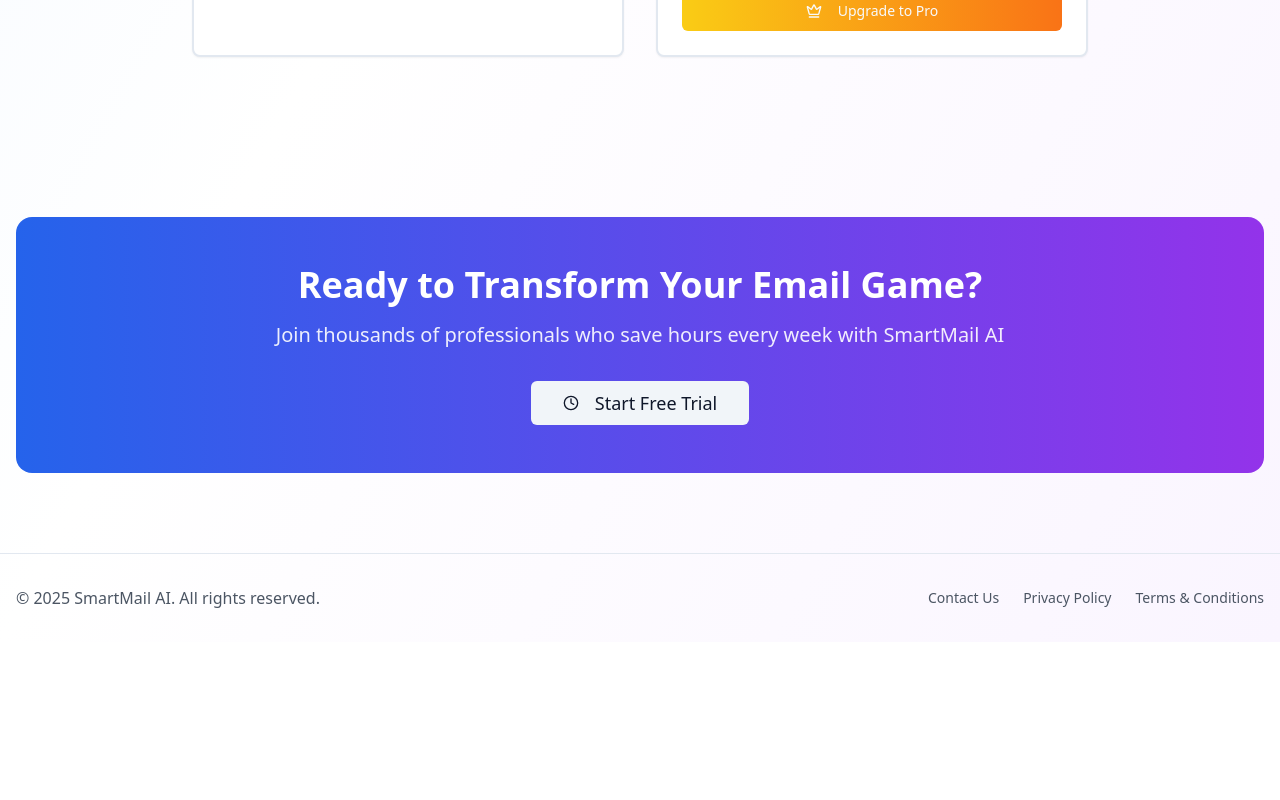
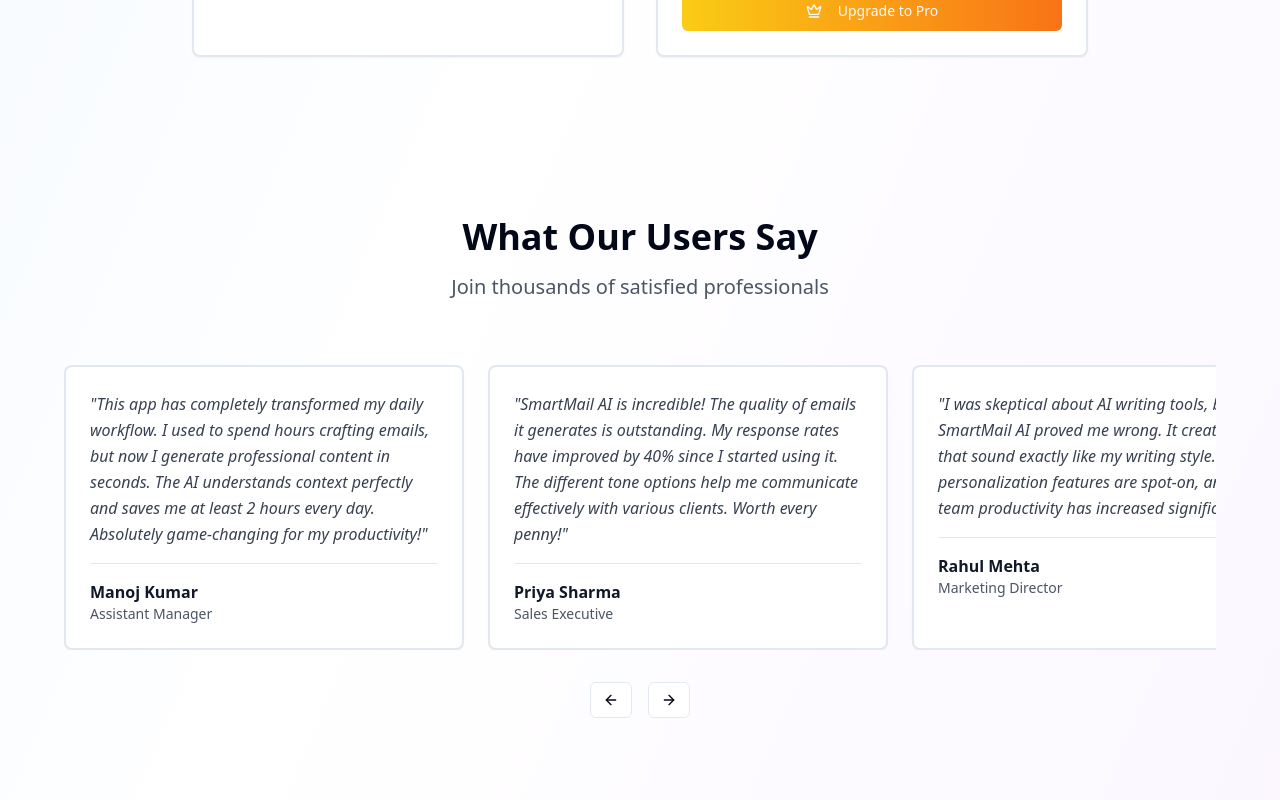
Before and after one commit to vbs30/smartmail-ai-compose, a React (Vite) app: page / in a window 1280 px wide. Shown: the part 1720-2520 px from the top of the page. Before the commit the page ends 2362 px from the top, so only its background shows below. Built offline with nearby package versions, Linux system fonts and the light colour scheme.

Commit message:
Add testimonials to homepage
Add animated testimonials to the homepage after the pricing section. Each testimonial will be 5-6 lines in italics, followed by the user's name and title. The testimonials will feature slow, horizontal movement on hover and include left/right arrow navigation.

```diff
--- a/src/pages/Index.tsx
+++ b/src/pages/Index.tsx
@@ -284,6 +284,78 @@ const Index = () => {
         </div>
       </section>
 
+      {/* Testimonials Section */}
+      <section className="container mx-auto px-4 py-20">
+        <div className="text-center mb-16">
+          <h2 className="text-4xl font-bold mb-4">What Our Users Say</h2>
+          <p className="text-xl text-gray-600">Join thousands of satisfied professionals</p>
+        </div>
+
+        <div className="relative max-w-6xl mx-auto">
+          <div className="overflow-hidden">
+            <div className="flex space-x-6 animate-pulse">
+              {[
+                {
+                  text: "This app has completely transformed my daily workflow. I used to spend hours crafting emails, but now I generate professional content in seconds. The AI understands context perfectly and saves me at least 2 hours every day. Absolutely game-changing for my productivity!",
+                  name: "Manoj Kumar",
+                  title: "Assistant Manager"
+                },
+                {
+                  text: "SmartMail AI is incredible! The quality of emails it generates is outstanding. My response rates have improved by 40% since I started using it. The different tone options help me communicate effectively with various clients. Worth every penny!",
+                  name: "Priya Sharma",
+                  title: "Sales Executive"
+                },
+                {
+                  text: "I was skeptical about AI writing tools, but SmartMail AI proved me wrong. It creates emails that sound exactly like my writing style. The personalization features are spot-on, and my team productivity has increased significantly.",
+                  name: "Rahul Mehta",
+                  title: "Marketing Director"
+                },
+                {
+                  text: "As a busy entrepreneur, time is everything. SmartMail AI has become my secret weapon for client communications. The emails are professional, engaging, and perfectly tailored. I can't imagine working without it now!",
+                  name: "Sneha Patel",
+                  title: "CEO, TechStart"
+                },
+                {
+                  text: "The Pro version is absolutely worth it! Unlimited email generation has streamlined our entire customer support process. Our team response time has improved by 60%, and customer satisfaction scores are at an all-time high.",
+                  name: "Amit Singh",
+                  title: "Customer Success Manager"
+                },
+                {
+                  text: "SmartMail AI understands business context better than any tool I've used. From follow-ups to cold outreach, every email feels personal and professional. It's like having a professional copywriter on demand 24/7.",
+                  name: "Kavya Reddy",
+                  title: "Business Development Head"
+                }
+              ].map((testimonial, index) => (
+                <Card
+                  key={index}
+                  className="min-w-[400px] border-2 hover:border-blue-200 hover:shadow-lg transition-all duration-300 hover:scale-105 cursor-pointer bg-white"
+                >
+                  <CardContent className="p-6">
+                    <blockquote className="italic text-gray-700 mb-4 leading-relaxed">
+                      "{testimonial.text}"
+                    </blockquote>
+                    <div className="border-t pt-4">
+                      <p className="font-semibold text-gray-900">{testimonial.name}</p>
+                      <p className="text-sm text-gray-600">{testimonial.title}</p>
+                    </div>
+                  </CardContent>
+                </Card>
+              ))}
+            </div>
+          </div>
+
+          {/* Navigation Buttons */}
+          <div className="flex justify-center mt-8 space-x-4">
+            <Button variant="outline" size="sm" className="hover:bg-blue-50">
+              <ArrowRight className="h-4 w-4 rotate-180" />
+            </Button>
+            <Button variant="outline" size="sm" className="hover:bg-blue-50">
+              <ArrowRight className="h-4 w-4" />
+            </Button>
+          </div>
+        </div>
+      </section>
+
       {/* CTA Section */}
       <section className="container mx-auto px-4 py-20">
         <div className="bg-gradient-to-r from-blue-600 to-purple-600 rounded-2xl p-12 text-center text-white">
```
Also changed, not shown: 1 other file (tests, documents, lock files or other folders).
